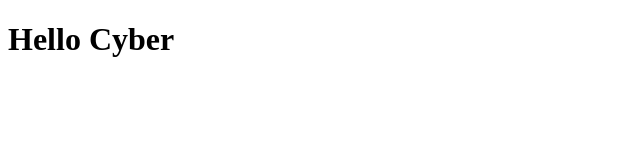
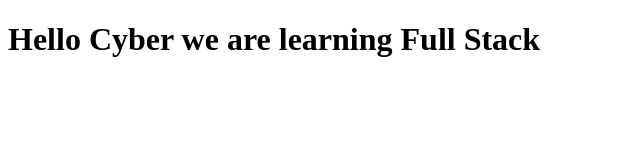
Before and after one commit to kavinkrishna07/SeceSampleGit, a plain HTML site: page index.html in a window 1280 px wide. Shown: the whole page, without its empty margins (0-640 px from the left). Drawn offline with Linux system fonts and the light colour scheme.

Commit message:
Second commit

```diff
--- a/index.html
+++ b/index.html
@@ -3,9 +3,9 @@
 <head>
     <meta charset="UTF-8">
     <meta name="viewport" content="width=device-width, initial-scale=1.0">
-    <title>Document</title>
+    <title>Sample Document </title>
 </head>
 <body>
-    <h1>Hello Cyber</h1>
+    <h1>Hello Cyber we are learning Full Stack</h1>
 </body>
 </html>
```
